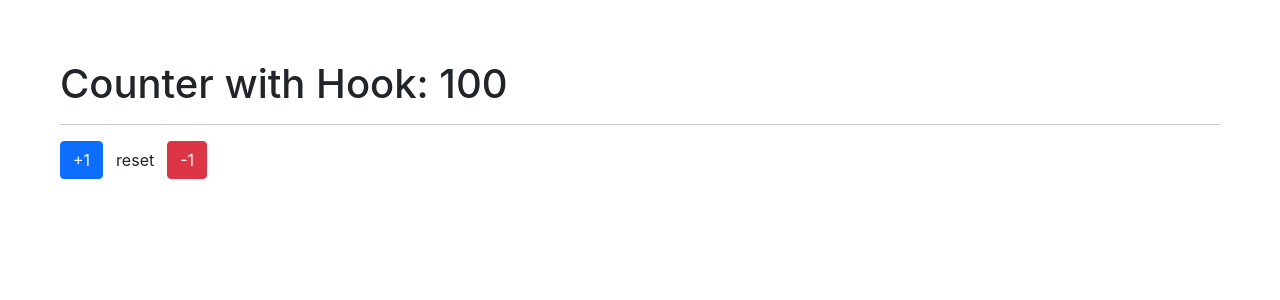
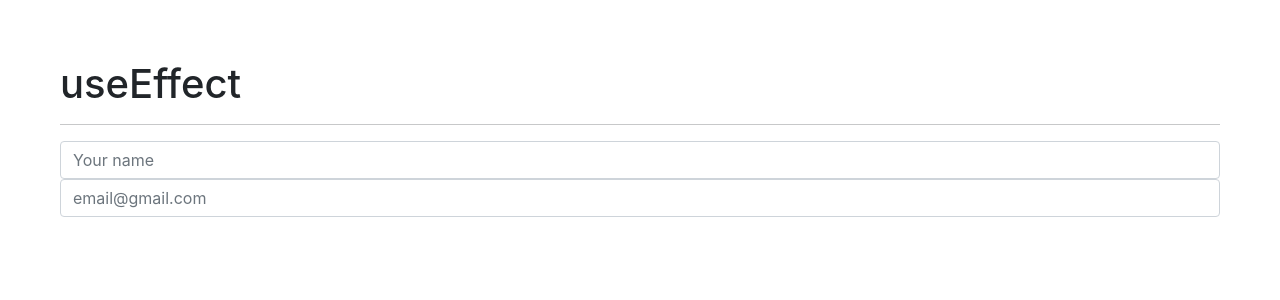
Before and after one commit to CarupanoDev/hooks-app, a React (Vite) app: page / in a window 1280 px wide. Shown: the top 300 px of the page. Built offline with nearby package versions, Linux system fonts and the light colour scheme.

Commit message:
108. useEffect

```diff
--- a/src/components/01-useState/CounterWithCustomHook.tsx
+++ b/src/components/01-useState/CounterWithCustomHook.tsx
@@ -1,4 +1,4 @@
-import {useCounter} from "../../hooks/useCounter"
+import {useCounter} from "../../hooks/01-useState/useCounter"
 import './counter.css'
 
 export const CounterWithCustomHook = () => {
--- /dev/null
+++ b/src/hooks/02-useEffect/SimpleForm.tsx
@@ -0,0 +1,61 @@
+import './effects.css'
+import { useEffect, useState, ChangeEvent } from "react"
+export const SimpleForm = () => {
+
+  const [formState, setFormState] = useState({
+    name: '',
+    email: '',
+  })
+
+  const {name, email} = formState
+
+  useEffect(() => {
+    console.log('Hey!')
+  }, [])
+
+  useEffect(() => {
+    console.log('The formState changed!')
+  }, [formState])
+
+  useEffect(() => {
+    console.log('The email changed!')
+  }, [email])
+
+  const handleInputChange = ({ target }: ChangeEvent<HTMLInputElement>) => {
+    setFormState({
+      ...formState,
+      [target.name]: target.value
+    })
+  }
+
+  return (
+    <>
+      <h1>useEffect</h1>
+      <hr/>
+
+      <div className="form-group">
+        <input
+          type="text"
+          name="name"
+          className="form-control"
+          placeholder="Your name"
+          autoComplete="off"
+          value={name}
+          onChange={handleInputChange}
+        />
+      </div>
+
+      <div className="form-group">
+        <input
+          type="text"
+          name="email"
+          className="form-control"
+          placeholder="email@gmail.com"
+          autoComplete="off"
+          value={email}
+          onChange={handleInputChange}
+        />
+      </div>
+    </>
+  )
+}
--- /dev/null
+++ b/src/hooks/02-useEffect/effects.css
@@ -0,0 +1,3 @@
+body{
+    padding: 60px;
+}
--- a/src/main.tsx
+++ b/src/main.tsx
@@ -4,11 +4,12 @@ import ReactDOM from 'react-dom'
 import './index.css'
 // import { HookApp } from "./HookApp"
 // import { CounterApp } from "./components/01-useState/CounterApp"
-import { CounterWithCustomHook } from "./components/01-useState/CounterWithCustomHook"
+// import { CounterWithCustomHook } from "./components/01-useState/CounterWithCustomHook"
+import { SimpleForm } from "./hooks/02-useEffect/SimpleForm"
 
 ReactDOM.render(
   <React.StrictMode>
-    <CounterWithCustomHook/>
+    <SimpleForm/>
   </React.StrictMode>,
   document.getElementById('root')
 )
```
Also changed, not shown: src/hooks/01-useState/useCounter.tsx (renamed from src/hooks/useCounter.tsx).
